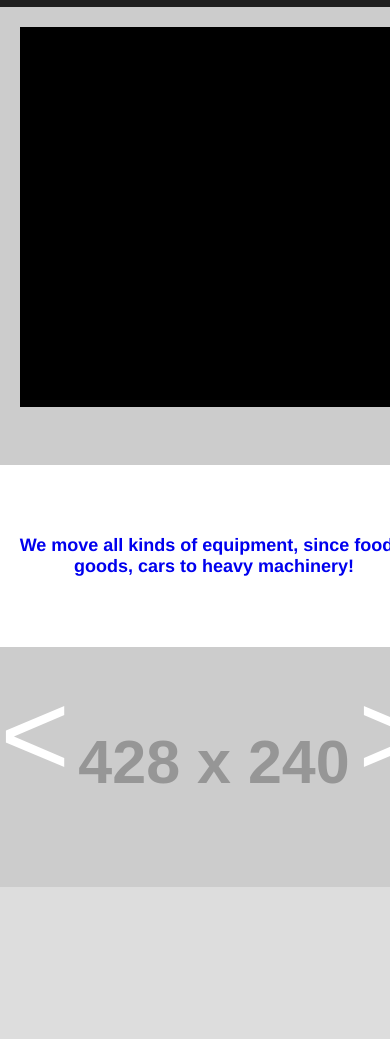
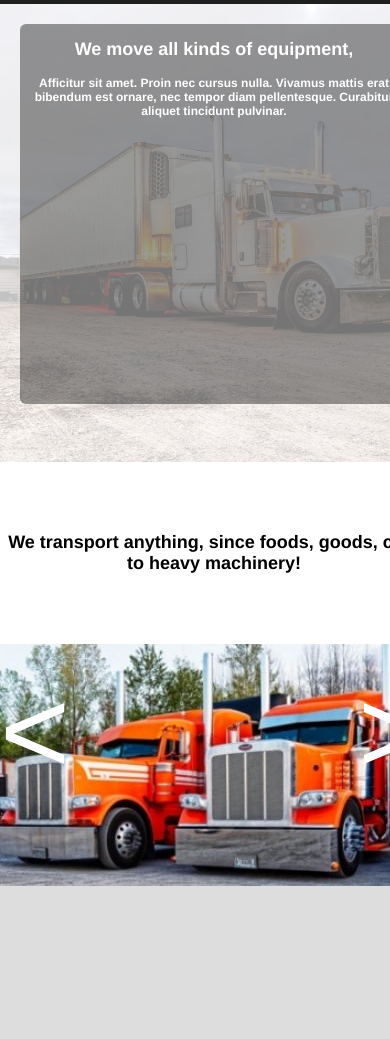
Before and after one commit to wittdesigns/witt_t_FIP, a plain HTML site: page index_mobile.html in a window 390 px wide. Shown: the part 61-1100 px from the top of the page. Drawn offline with Linux system fonts and the light colour scheme; placeholder pictures from the web are drawn by us.

Commit message:
Update, Mobile Index
Updated Mobile Index

```diff
--- a/css/main-mobile.css
+++ b/css/main-mobile.css
@@ -119,7 +119,7 @@ you work on and the intended audience, we may go as low as 320px */
 
 #hero-con {
 	background-color: #aaaaaa;
-	background: url("https://via.placeholder.com/428x458");
+	background: url("../images/mobile/header_img.png");
 	height: 458px;
 }
 
--- a/index_mobile.html
+++ b/index_mobile.html
@@ -7,11 +7,13 @@
 </head>
 <!-- students must convert divs to semantic tags -->
 <body>
+    <!-- students must convert divs to semantic tags -->
 	<div id="container">
 
         <div id="header-con">
             <div id="main-header" class="grid-con">
-                <a href="index.html"><img src="images/logo.svg" alt="On Time transportation Logo" id="header-logo">
+                <img src="images/logo.svg" alt="On Time transportation Logo" id="header-logo"></img>
+
                  <div id="mobile-nav">
                     <span class="burger"></span>
                     <span class="burger"></span>
@@ -23,14 +25,17 @@
         <main>
             <div id="hero-con">
                 <div class="grid-con">
-                    <div id="hero-text" class="box-color">
+                    <div id="hero-text" class="box-color2">
+                    <h2>We move all kinds of equipment,</h2>
+
+                        <h4>Afficitur sit amet. Proin nec cursus nulla. Vivamus mattis erat bibendum est ornare, nec tempor diam pellentesque. Curabitur aliquet tincidunt pulvinar.</h4>
                     </div>
                 </div>
             </div>
 
             <div id="image-slider-con">
-                <h2>We move all kinds of equipment, since foods, goods, cars to heavy machinery!</h2>
-                <img src="https://via.placeholder.com/428x240" alt="image">
+                <h2>We transport anything, since foods, goods, cars to heavy machinery!</h2>
+                <img src="images/mobile/truck_company_m.jpg" alt="image">
                 <!-- ascii symbols for <> -->
                 <span id="mobile-slider-left">&#60</span>
                 <span id="mobile-slider-right">&#62</span>
```
Also changed, not shown: images/mobile/header_img.png (added), images/mobile/truck_company_m.jpg (added).
